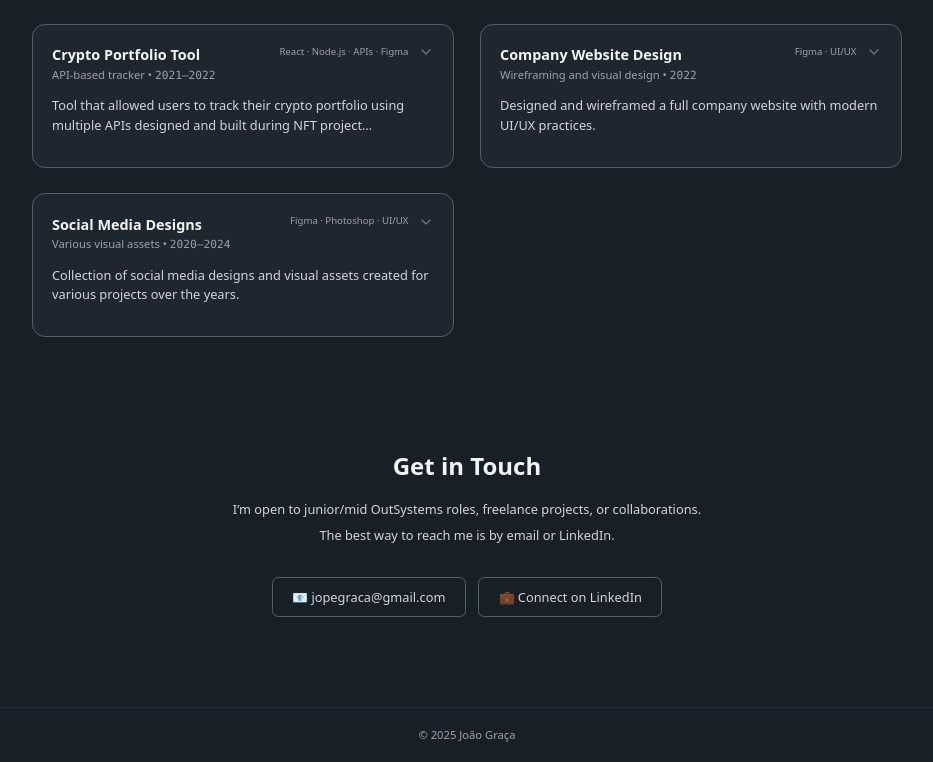
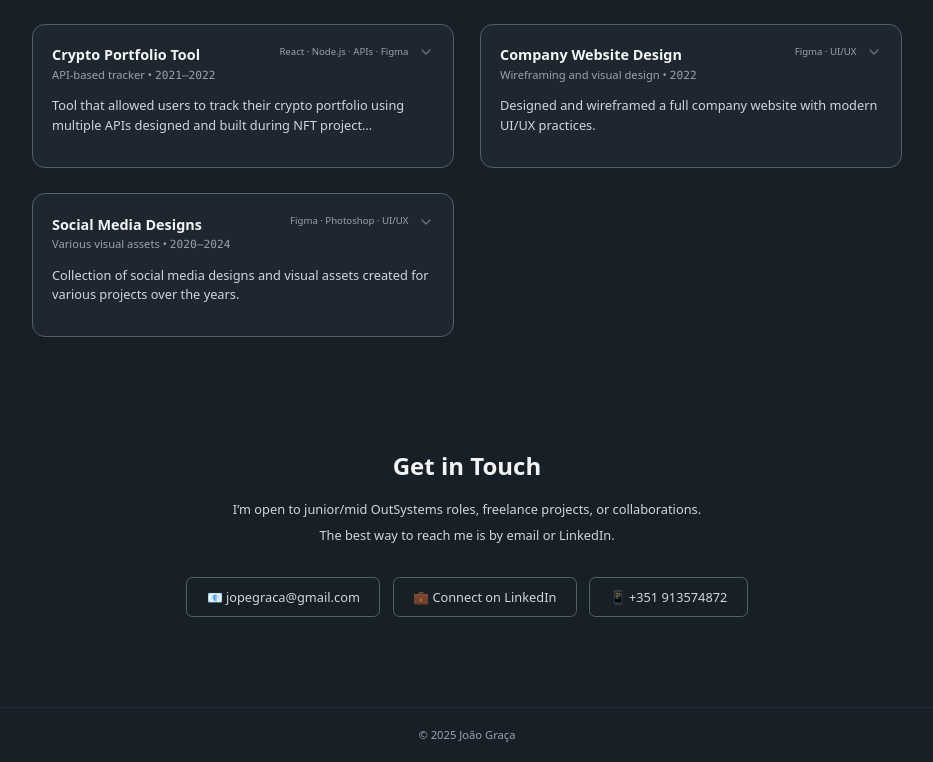
Before and after one commit to greengraca/Portfolio-joaograca.work, a React (Vite) app: page / in a window 1280 px wide. Shown: the part 723-1485 px from the top of the page, without its empty margins (173-1106 px from the left). Built offline with nearby package versions, Linux system fonts and the light colour scheme.

Commit message:
Various language fixes

```diff
--- a/src/components/Contact.jsx
+++ b/src/components/Contact.jsx
@@ -22,6 +22,12 @@ export default function Contact() {
           className="w-full sm:w-auto px-6 py-3 rounded-lg border border-gray-200 dark:border-brand-border text-gray-700 dark:text-gray-300 font-medium transition hover:bg-gray-100 dark:hover:bg-brand-hover-subtle dark:hover:text-white">
           💼 {t("common.linkedin")}
         </a>
+        <a
+          href="tel:+351913574872"
+          className="w-full sm:w-auto px-6 py-3 rounded-lg border border-gray-200 dark:border-brand-border text-gray-700 dark:text-gray-300 font-medium transition hover:bg-gray-100 dark:hover:bg-brand-hover-subtle dark:hover:text-white"
+        >
+          📱 +351 913574872
+        </a>
       </div>
     </section>
   )
--- a/src/i18n/pt.json
+++ b/src/i18n/pt.json
@@ -11,12 +11,12 @@
   "hero": {
     "title": "OutSystems Associate Developer com competências full-stack e de design",
     "tagline1": "Focado em desenvolver funcionalidades de produto com OutSystems, Python, React e Node.js. Experiência em levar projetos desde wireframes até à implementação, com atenção ao design de interfaces e à usabilidade.",
-    "tagline2": "Aberto a posíções júnior/mid de OutSystems."
+    "tagline2": "Aberto a posições júnior/mid de OutSystems."
   },
   "sections": {
     "projects": "Projetos em Destaque",
     "contact_title": "Entra em contacto comigo",
-    "contact_line_1": "Aberto a funções júnior/mid de OutSystems, projetos freelance ou colaborações.",
+    "contact_line_1": "Aberto a posições júnior/mid de OutSystems, projetos freelance ou colaborações.",
     "contact_line_2": "A melhor forma de me contactares é por email ou LinkedIn."
   },
   "projects": {
```
